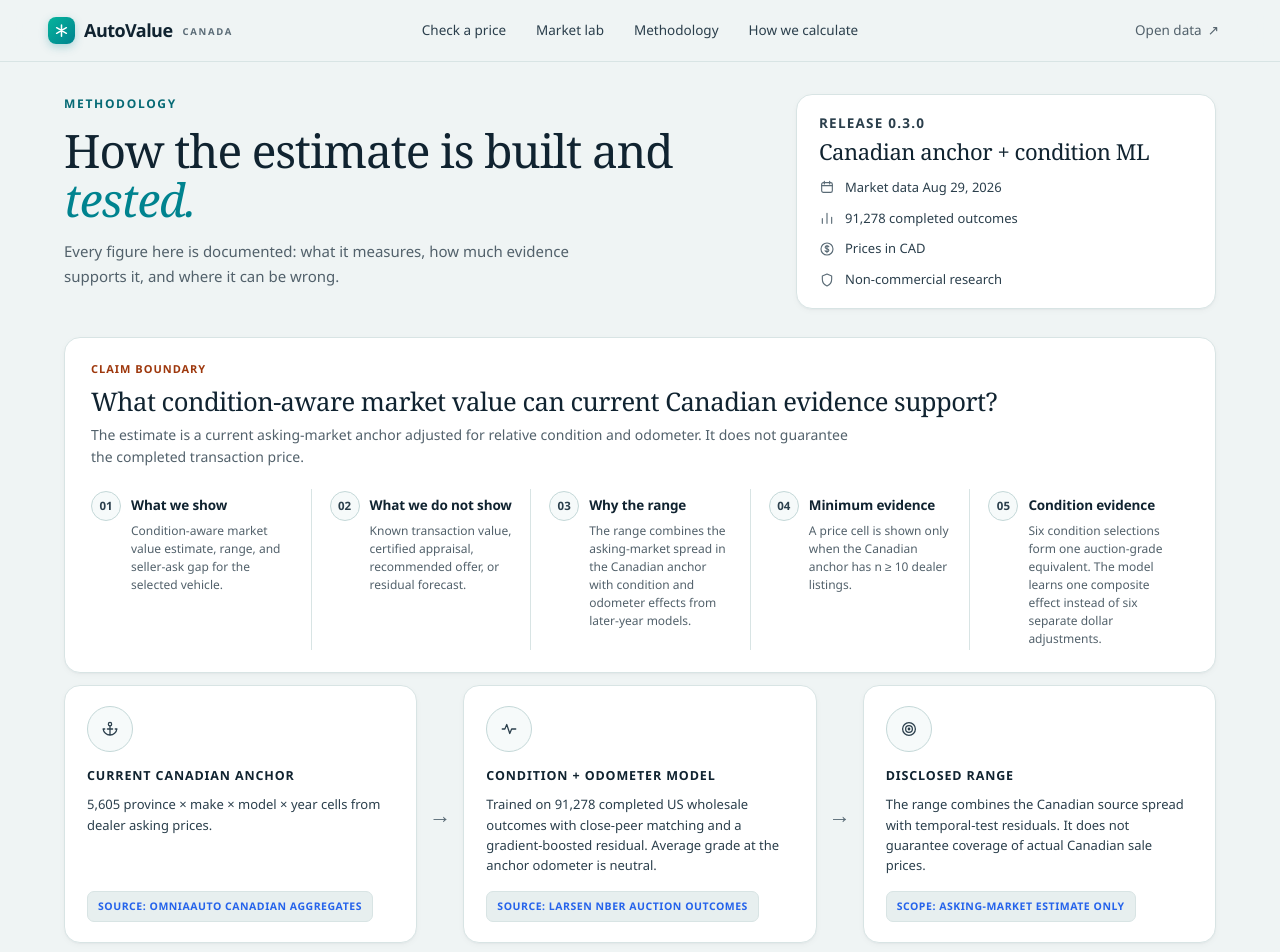
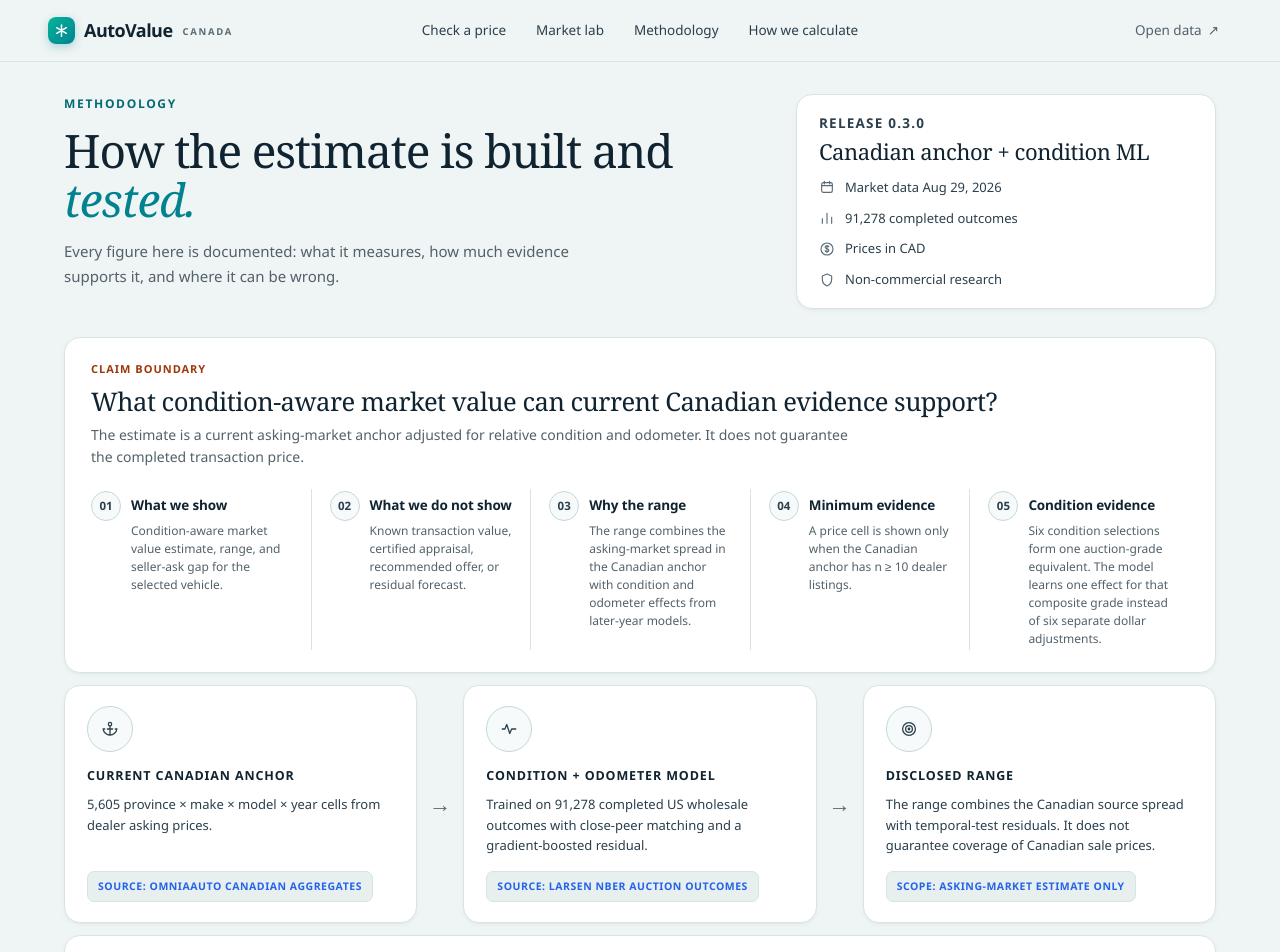
Before and after one commit to twelfthlabor/autovalue-canada, a Next.js app: page /methodology in a window 1280 px wide. Shown: the top 952 px of the page. Built offline with nearby package versions, Linux system fonts and the light colour scheme; no server answers.

Commit message:
copy(pages): fix range-source wording and trim methodology prose

```diff
--- a/app/calculation/page.tsx
+++ b/app/calculation/page.tsx
@@ -31,7 +31,7 @@ export default function CalculationPage() {
           <div>
             <span>WHAT THE RANGE MEANS</span>
             <h2>How the range is built.</h2>
-            <p>The range starts with the matched-market error and adds residuals from the later-year condition model. Both sources come from measured model error. Neither is a guarantee that the final sale price falls inside the range.</p>
+            <p>The range combines the matched-market spread in the Canadian anchor with the condition model’s temporal-test residuals. Both are measured from data. Neither is a guarantee that the final sale price falls inside the range.</p>
           </div>
         </article>
         <article>
--- a/app/methodology/page.tsx
+++ b/app/methodology/page.tsx
@@ -10,7 +10,7 @@ const decisions = [
   ["What we do not show", "Known transaction value, certified appraisal, recommended offer, or residual forecast."],
   ["Why the range", "The range combines the asking-market spread in the Canadian anchor with condition and odometer effects from later-year models."],
   ["Minimum evidence", `A price cell is shown only when the Canadian anchor has n ≥ ${manifest.quality.minimumCellSize} dealer listings.`],
-  ["Condition evidence", "Six condition selections form one auction-grade equivalent. The model learns one composite effect instead of six separate dollar adjustments."],
+  ["Condition evidence", "Six condition selections form one auction-grade equivalent. The model learns one effect for that composite grade instead of six separate dollar adjustments."],
 ] as const;
 
 const [trainYears, testYears] = [...conditionModel.validation.split.matchAll(/(\d{4})-(\d{4})/g)].map((match) => `${match[1]}–${match[2]}`);
@@ -61,14 +61,14 @@ export default function MethodologyPage() {
         <article>
           <i className="pipe-icon" aria-hidden="true"><PulseIcon /></i>
           <h3>Condition + odometer model</h3>
-          <p>Trained on {conditionModel.rows.eligibleSoldOutcomes.toLocaleString("en-CA")} completed US wholesale outcomes with close-peer matching and a gradient-boosted residual. Average grade at the anchor odometer is neutral.</p>
+          <p>Trained on {conditionModel.rows.eligibleSoldOutcomes.toLocaleString("en-CA")} completed US wholesale outcomes with close-peer matching and a gradient-boosted residual.</p>
           <span className="pipe-tag">SOURCE: LARSEN NBER AUCTION OUTCOMES</span>
         </article>
         <b className="pipe-arrow" aria-hidden="true">→</b>
         <article>
           <i className="pipe-icon" aria-hidden="true"><TargetIcon /></i>
           <h3>Disclosed range</h3>
-          <p>The range combines the Canadian source spread with temporal-test residuals. It does not guarantee coverage of actual Canadian sale prices.</p>
+          <p>The range combines the Canadian source spread with temporal-test residuals. It does not guarantee coverage of Canadian sale prices.</p>
           <span className="pipe-tag">SCOPE: ASKING-MARKET ESTIMATE ONLY</span>
         </article>
       </section>
```
